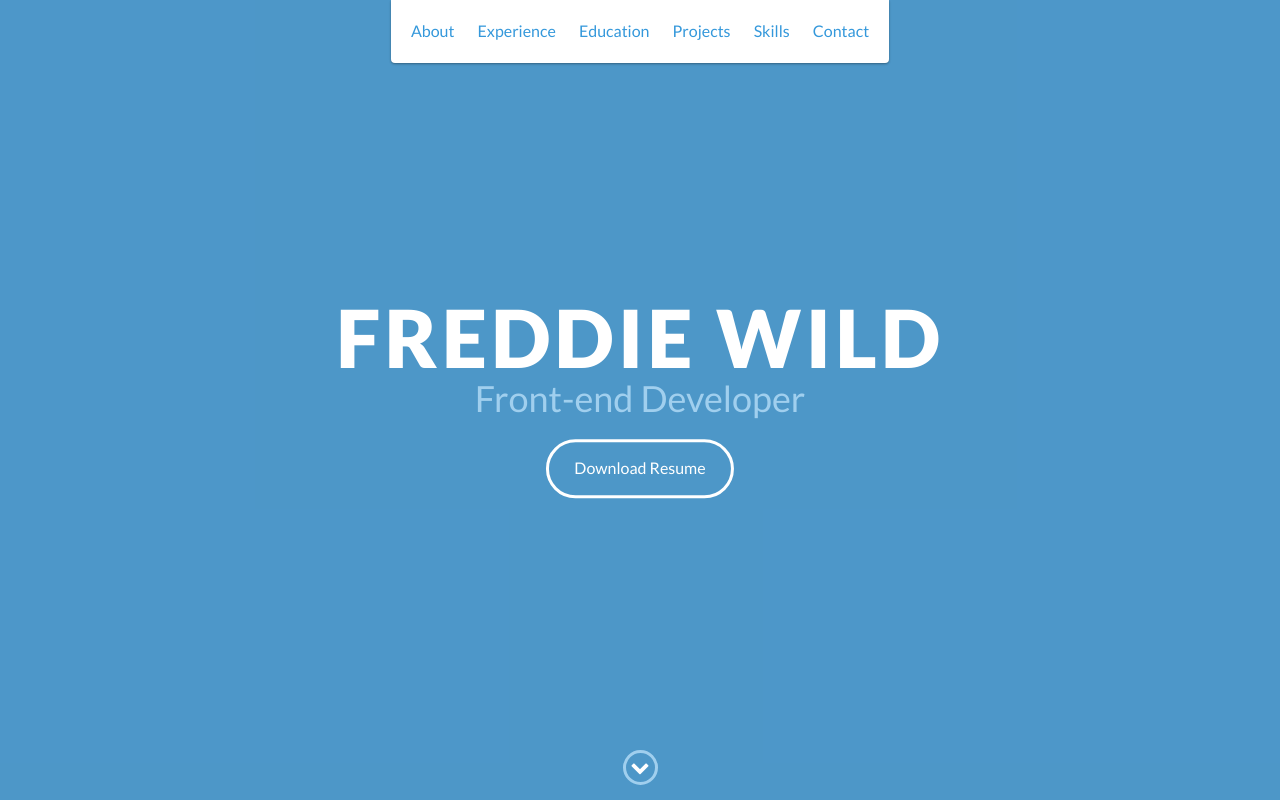
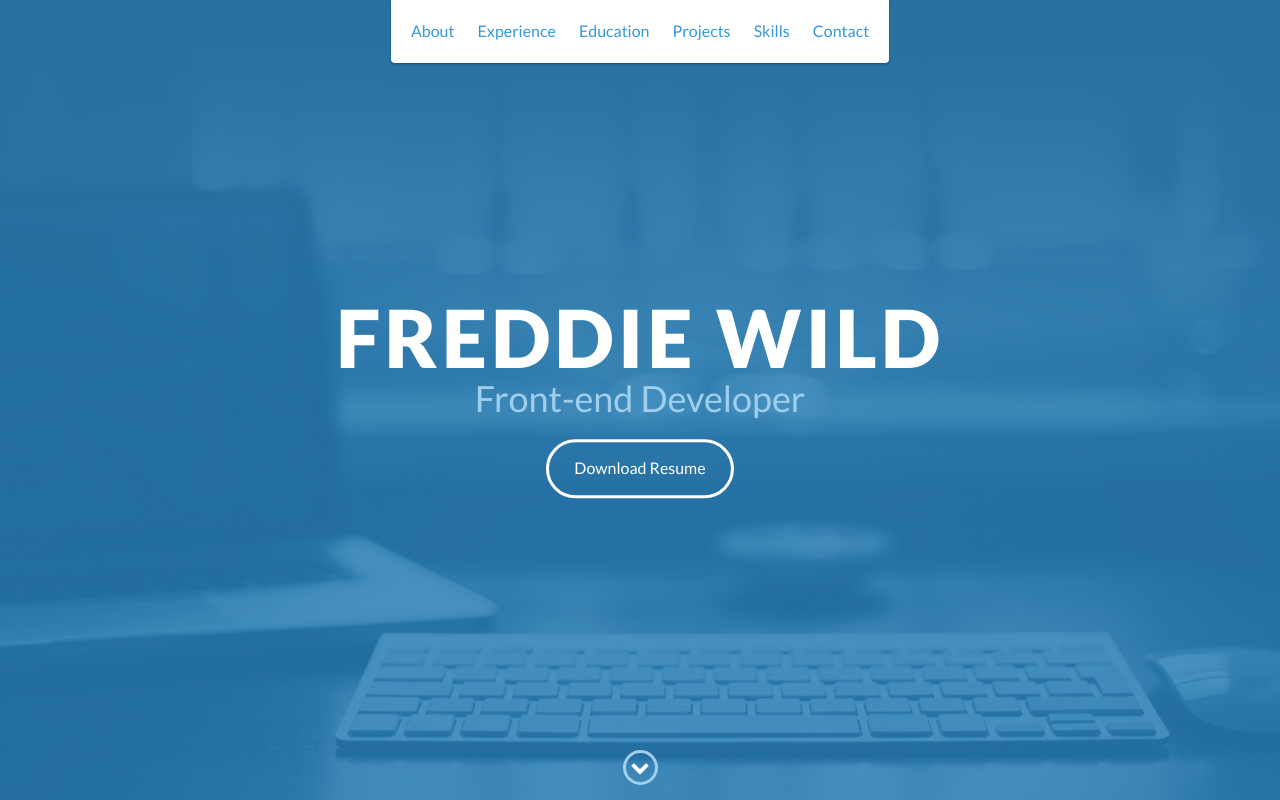
Before and after one commit to Sohmsss/Sohmsss.github.io, a website: page index.html in a window 1280 px wide. Shown: the top 800 px of the page. Drawn offline with nearby package versions, Linux system fonts and the light colour scheme; files that its build step writes are made by us from their sources.

Commit message:
fixed background

```diff
--- a/scss/styles.scss
+++ b/scss/styles.scss
@@ -350,7 +350,7 @@ footer {
     height: 100vh;
     min-height: 500px;
     max-height: 1080px;
-    background: url(/images/background.jpg);
+    background: url(/images/background.png);
     background-size: cover;
     padding: 15px;
     overflow: hidden;
```
